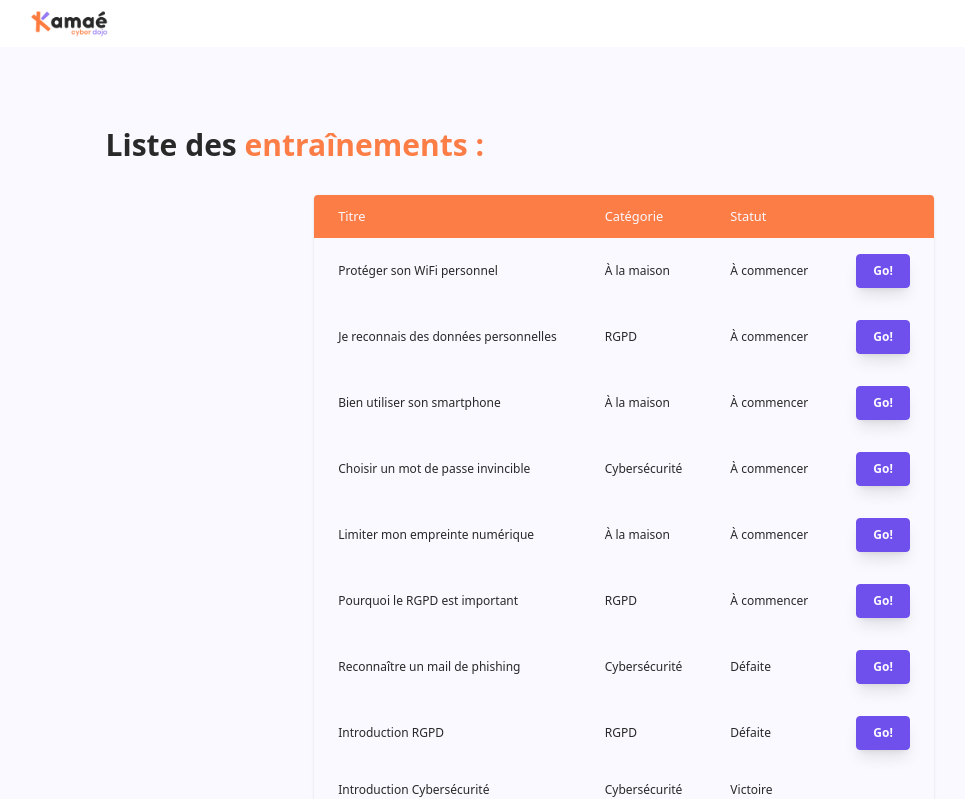
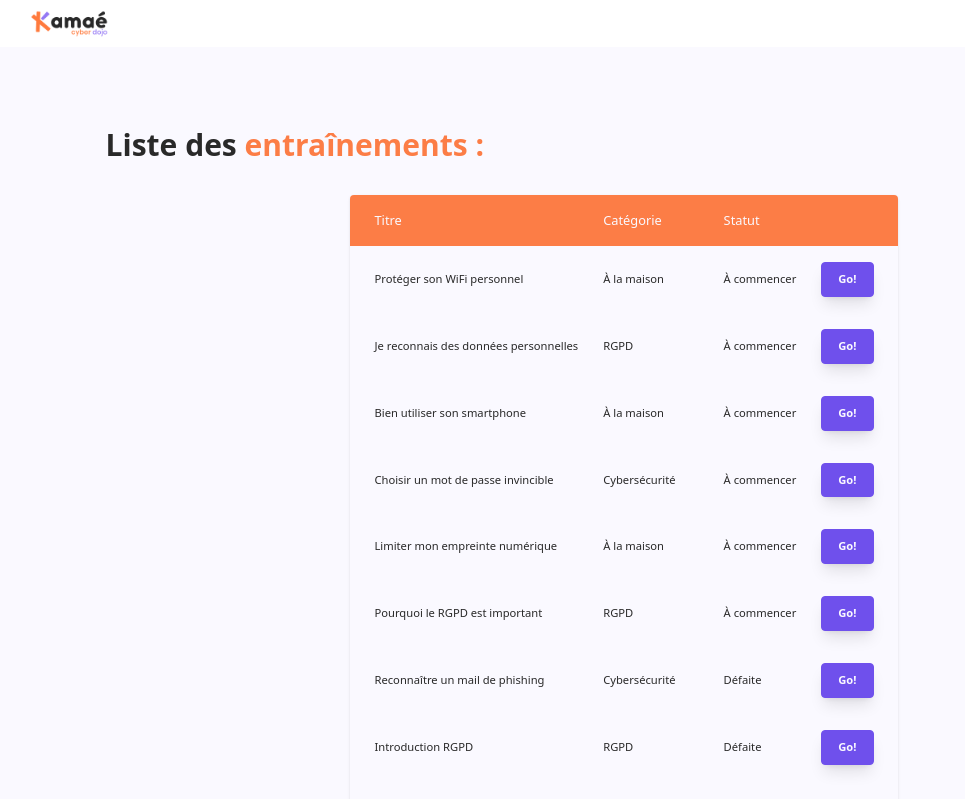
Before and after one commit to JulieBaret/kamae-project, a React (Create React App) app: page / in a window 1280 px wide. Shown: the top 799 px of the page, without its empty margins (16-981 px from the left). Built offline with nearby package versions, Linux system fonts and the light colour scheme; a web font is replaced by a local one.

Commit message:
style: refactoring Trainings and TrainingsList

```diff
--- /dev/null
+++ b/src/components/Button/Button.css
@@ -0,0 +1,3 @@
+button {
+    @apply bg-purple  border border-purple hover:bg-white hover:text-purple text-white font-semibold py-1 sm:py-2 px-2 sm:px-4 rounded hover:shadow-none shadow-lg;
+}
--- /dev/null
+++ b/src/components/Button/Button.js
@@ -0,0 +1,13 @@
+import './Button.css';
+
+import React from 'react';
+
+const Button = () => {
+    return (
+        <button>
+        Go!
+    </button>
+    );
+};
+
+export default Button;
--- a/src/components/Trainings/Trainings.css
+++ b/src/components/Trainings/Trainings.css
@@ -16,5 +16,27 @@ thead {
 }
 
 th {
-    @apply px-6 py-3 font-medium;
+    @apply pl-6 py-3 font-medium;
 }
+
+.head-title-col {
+    @apply pl-3 sm:pl-6 py-4;
+}
+
+.head-category-col {
+    @apply px-2 sm:px-6 py-4;
+}
+
+.head-status-col {
+    @apply px-2 sm:px-6 py-4;
+}
+
+.head-button-col {
+    @apply pr-3 sm:pr-6 py-4;
+}
+
+@media (max-width: 680px) {
+    thead {
+        font-size: 0.7rem;
+    }
+}
--- a/src/components/Trainings/Trainings.js
+++ b/src/components/Trainings/Trainings.js
@@ -73,16 +73,16 @@ const Trainings = () => {
                 <table>
                     <thead>
                         <tr>
-                            <th scope="col">
+                            <th scope="col" className="head-title-col">
                                 Titre
                             </th>
-                            <th scope="col">
+                            <th scope="col" className="head-category-col">
                                 Catégorie
                             </th>
-                            <th scope="col">
+                            <th scope="col" className="head-status-col">
                                 Statut
                             </th>
-                            <th scope="col">
+                            <th scope="col" className="head-button-col">
                             </th>
                         </tr>
                     </thead>
--- /dev/null
+++ b/src/components/TrainingsList/TrainingsList.css
@@ -0,0 +1,26 @@
+.table-instance {
+    @apply hover:bg-grey text-black;
+    font-size: 0.7rem;
+}
+
+.title-col {
+    @apply pl-3 sm:pl-6 py-3 sm:py-4 font-normal;
+}
+
+.category-col {
+    @apply px-2 sm:px-6 py-3 sm:py-4 font-thin;
+}
+
+.status-col {
+    @apply px-2 sm:px-6 py-3 sm:py-4;
+}
+
+.button-col {
+    @apply pr-3 sm:pr-6 py-3 sm:py-4;
+}
+
+@media (max-width: 680px) {
+    .table-instance {
+        font-size: 0.6rem;
+    }
+}
--- a/src/components/TrainingsList/TrainingsList.js
+++ b/src/components/TrainingsList/TrainingsList.js
@@ -1,23 +1,23 @@
 import React from 'react';
+import Button from '../Button/Button';
+import './TrainingsList.css';
 
 const TrainingsList = ({ item, index }) => {
     return (
-        <tr className="hover:bg-grey text-xs text-black">
-            <th scope="row" className="px-6 py-4 font-normal">
+        <tr className="table-instance">
+            <th scope="row" className="title-col">
                 {item.title}
             </th>
-            <td className="px-6 py-4 font-thin">
+            <td className="category-col">
                 {item.category}
             </td>
-            <td className="px-6 py-4">
+            <td className="status-col">
                 {item.status}
             </td>
-            <td className="px-6 py-4">
+            <td className="button-col">
             {item.status!=="Victoire" ? (
-            <button class="bg-purple  border border-purple hover:bg-white hover:text-purple text-white font-semibold py-2 px-4 rounded hover:shadow-none shadow-lg">
-                Go!
-            </button>
-            ) : null}
+            <Button />
+            ) : null }
             </td>
 
 
```
